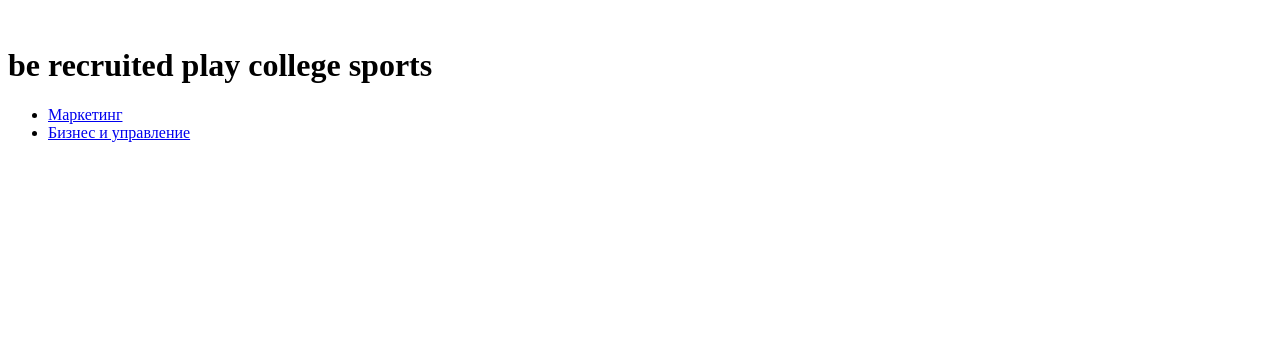
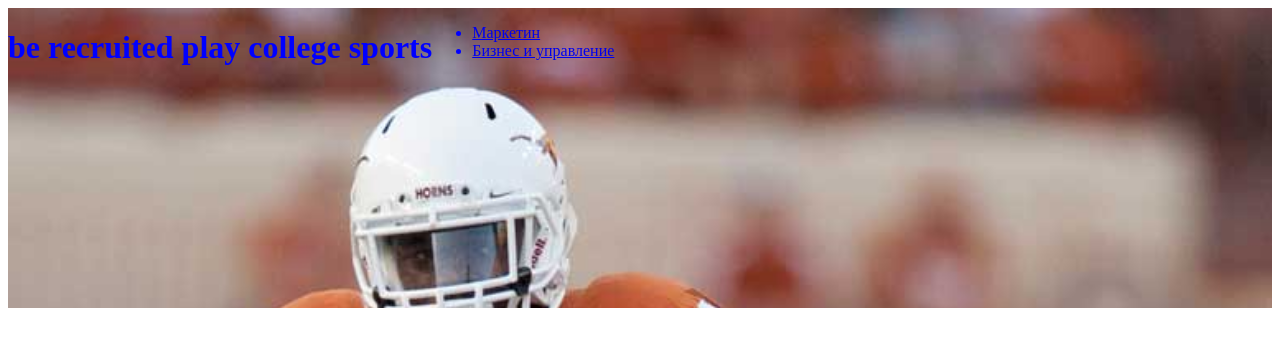
Before and after one commit to luckyflip/Netology, a plain HTML site: page index.html in a window 1280 px wide. Drawn offline with Linux system fonts and the light colour scheme.

Commit message:
пытаюсь подключить картинку

```diff
--- a/css/style.css
+++ b/css/style.css
@@ -1,6 +1,8 @@
-@media (min-width: 320px;) {
 .header-content {
-    background-image: ;
 display: flex;
+background-image: url(/images/football_767.jpg);
+background-size: cover;
+background-repeat: no-repeat;
+color: blue;
+height: 300px;
 }
-}
--- a/index.html
+++ b/index.html
@@ -17,7 +17,7 @@
             <h1>be recruited play college sports</h1>
           </div>
           <ul class="store-buttons">
-            <li class="store-button"><a href="#0" class="course">Маркетинг</a></li>
+            <li class="store-button"><a href="#0" class="course">Маркетин</a></li>
             <li class="store-button"><a href="#0" class="course">Бизнес и управление</a></li>
           </ul>
     </div>
```
